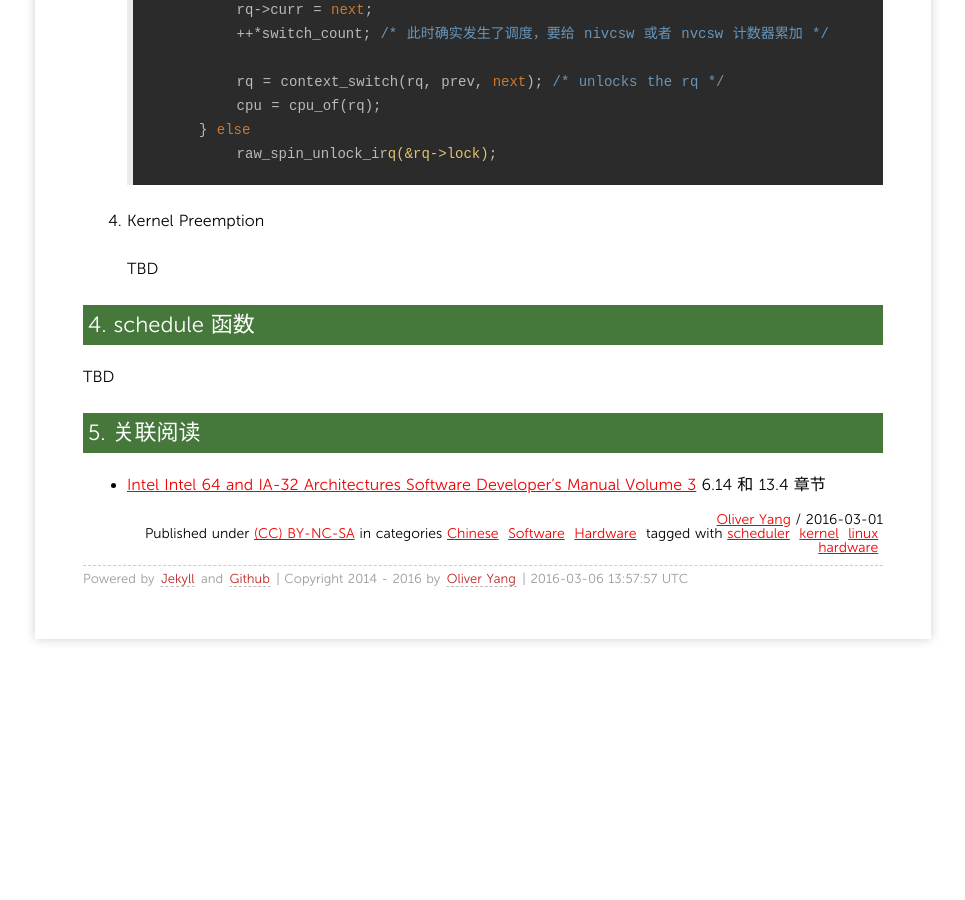
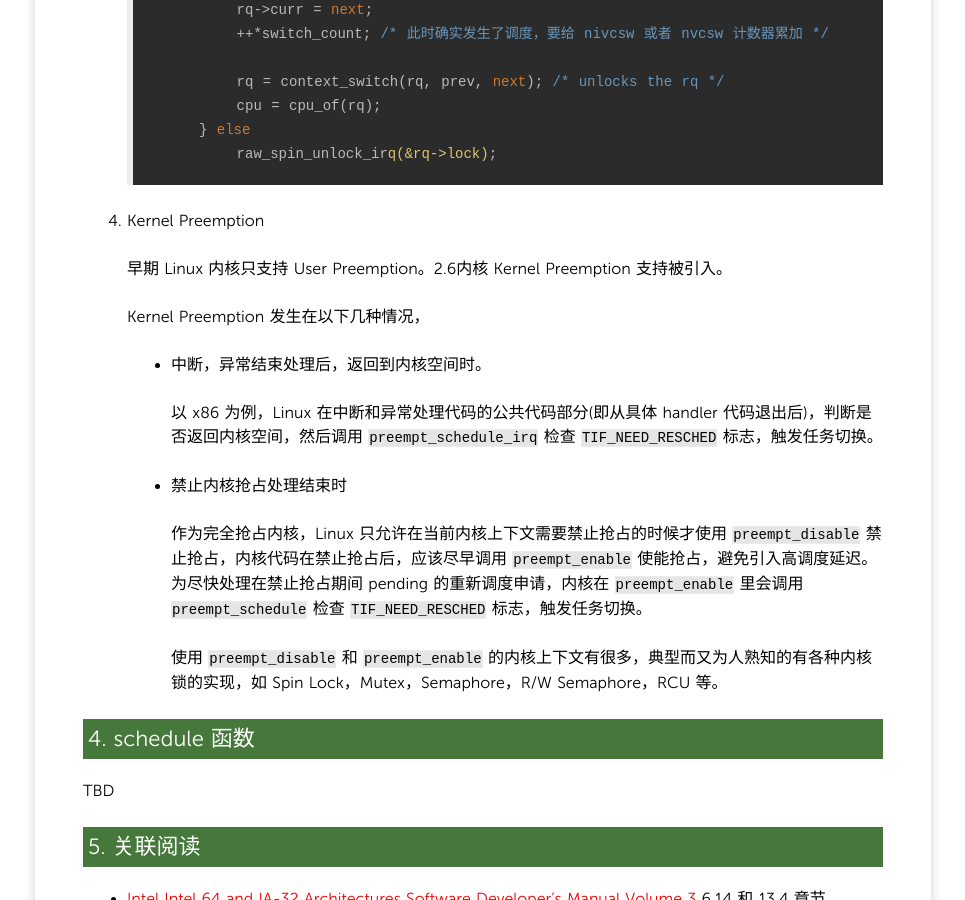
Before and after one commit to yangoliver/yangoliver.github.io, a Jekyll site: the page built from _posts/2016/2016-03-01-linux-scheduler-1.md, in a window 1280 px wide and 900 px high, scrolled down 6185 px. Shown: the whole window, without its empty margins (157-1122 px from the left). Built offline with Jekyll 4.4.1, drawn with Linux system fonts in a browser that asks for light colours; comment, search, counter and statistics services are not loaded; before the commit the page ends 6872 px from its top, so only the background shows below that.

Commit message:
draft: description about kernel preemption

```diff
--- a/_posts/2016/2016-03-01-linux-scheduler-1.md
+++ b/_posts/2016/2016-03-01-linux-scheduler-1.md
@@ -227,7 +227,20 @@ TBD
 
 4. Kernel Preemption
 
-   TBD
+   早期 Linux 内核只支持 User Preemption。2.6内核 Kernel Preemption 支持被引入。
+
+   Kernel Preemption 发生在以下几种情况，
+
+   * 中断，异常结束处理后，返回到内核空间时。
+
+     以 x86 为例，Linux 在中断和异常处理代码的公共代码部分(即从具体 handler 代码退出后)，判断是否返回内核空间，然后调用 `preempt_schedule_irq` 检查 `TIF_NEED_RESCHED` 标志，触发任务切换。
+
+   * 禁止内核抢占处理结束时
+
+     作为完全抢占内核，Linux 只允许在当前内核上下文需要禁止抢占的时候才使用 `preempt_disable` 禁止抢占，内核代码在禁止抢占后，应该尽早调用 `preempt_enable` 使能抢占，避免引入高调度延迟。
+     为尽快处理在禁止抢占期间 pending 的重新调度申请，内核在 `preempt_enable` 里会调用 `preempt_schedule` 检查 `TIF_NEED_RESCHED` 标志，触发任务切换。
+
+     使用 `preempt_disable` 和 `preempt_enable` 的内核上下文有很多，典型而又为人熟知的有各种内核锁的实现，如 Spin Lock，Mutex，Semaphore，R/W Semaphore，RCU 等。
 
 ### 4. schedule 函数
 
```
